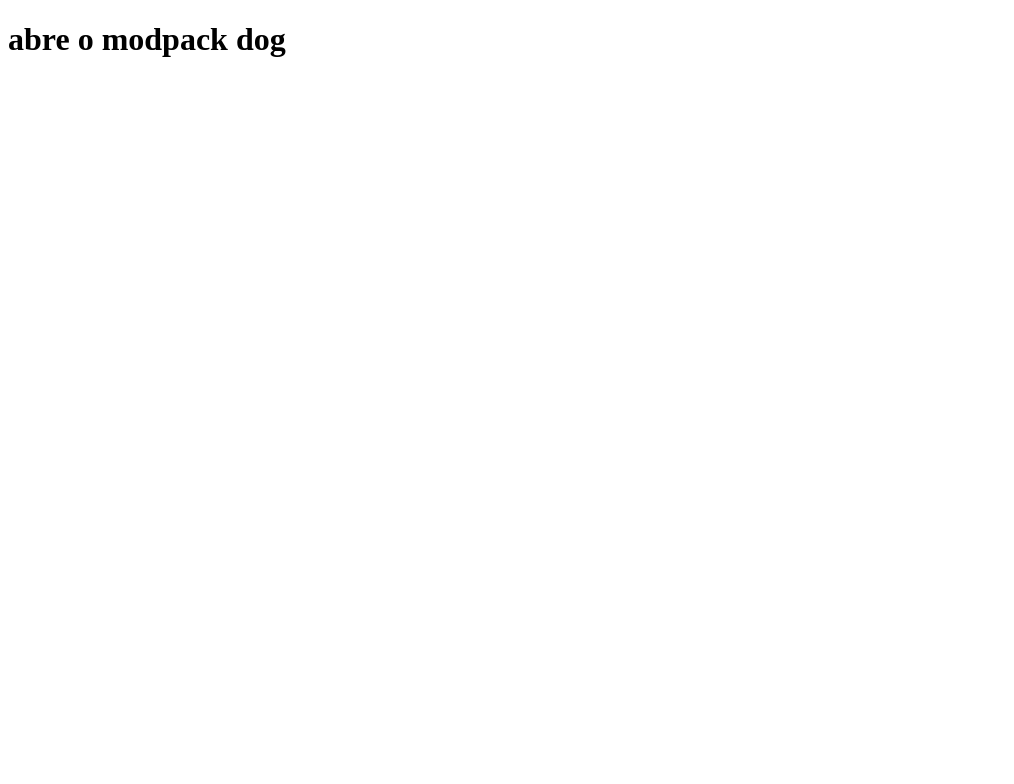
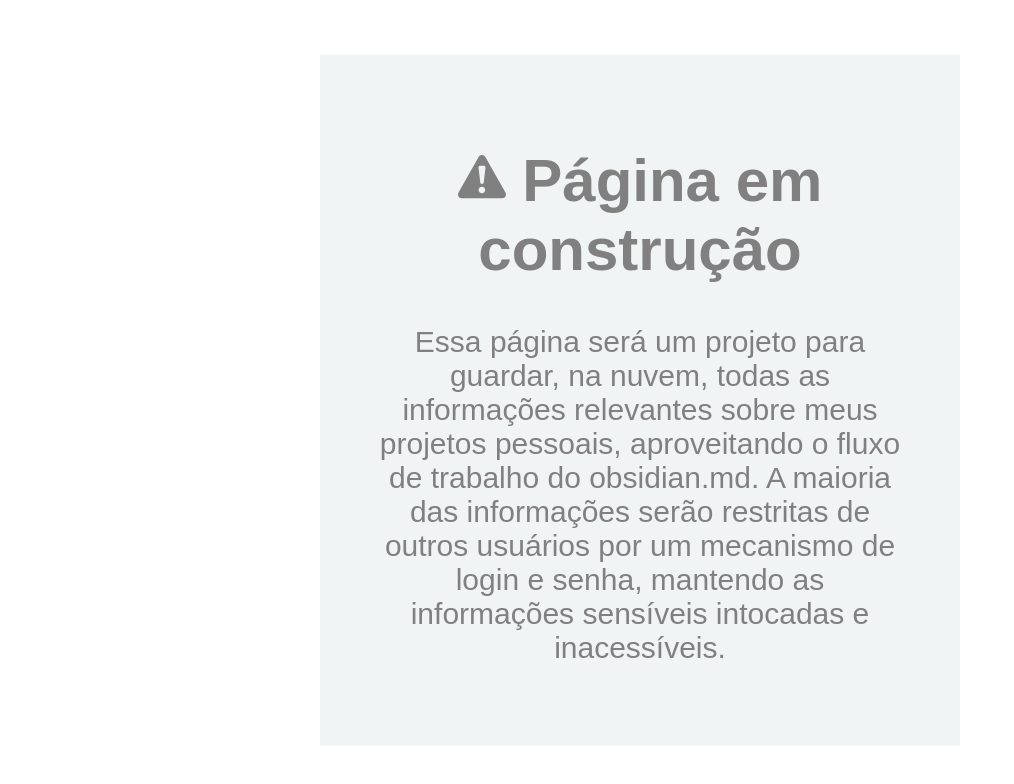
Before and after one commit to thiagocaveglion/clone-tabnews, a Next.js app: page / in a window 1280 px wide. Shown: the top 784 px of the page, without its empty margins (0-1014 px from the left). Built offline with nearby package versions, Linux system fonts and the light colour scheme.

Commit message:
configura a tela de construção da página

```diff
--- a/pages/index.js
+++ b/pages/index.js
@@ -1,5 +1,59 @@
+const WarningTriangle = () => (
+  <svg
+    xmlns="http://www.w3.org/2000/svg"
+    viewBox="0 0 123.996 123.996"
+    fill="gray"
+    width="48px"
+    height="48px"
+  >
+    <path
+      d="M9.821,118.048h104.4c7.3,0,12-7.7,8.7-14.2l-52.2-92.5c-3.601-7.199-13.9-7.199-17.5,0l-52.2,92.5
+		C-2.179,110.348,2.521,118.048,9.821,118.048z M70.222,96.548c0,4.8-3.5,8.5-8.5,8.5s-8.5-3.7-8.5-8.5v-0.2c0-4.8,3.5-8.5,8.5-8.5
+		s8.5,3.7,8.5,8.5V96.548z M57.121,34.048h9.801c2.699,0,4.3,2.3,4,5.2l-4.301,37.6c-0.3,2.7-2.1,4.4-4.6,4.4s-4.3-1.7-4.6-4.4
+		l-4.301-37.6C52.821,36.348,54.422,34.048,57.121,34.048z"
+    />
+  </svg>
+);
+
 function Home() {
-  return <h1>abre o modpack dog</h1>;
+  return (
+    <div
+      style={{
+        padding: 4,
+        margin: 0,
+        border: 0,
+        padding: 0,
+        fontFamily: "Arial,Helvetica,sans-serif",
+        fontSize: "30px",
+        maxWidth: "800px",
+        margin: "0 auto",
+        padding: "4%",
+        backgroundColor: "#f1f4f4",
+        color: "gray",
+        position: "absolute",
+        top: "50%",
+        left: "50%",
+        transform: "translate(-50%, -50%)",
+      }}
+    >
+      <h1
+        style={{
+          color: "gray",
+          textAlign: "center",
+        }}
+      >
+        <WarningTriangle /> Página em construção
+      </h1>
+
+      <p style={{ textAlign: "center" }}>
+        Essa página será um projeto para guardar, na nuvem, todas as informações
+        relevantes sobre meus projetos pessoais, aproveitando o fluxo de
+        trabalho do obsidian.md. A maioria das informações serão restritas de
+        outros usuários por um mecanismo de login e senha, mantendo as
+        informações sensíveis intocadas e inacessíveis.
+      </p>
+    </div>
+  );
 }
 
 export default Home;
```
